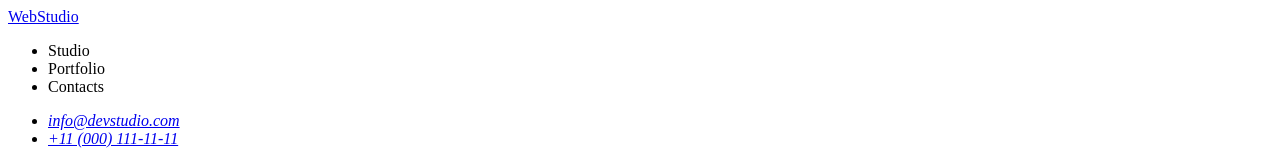
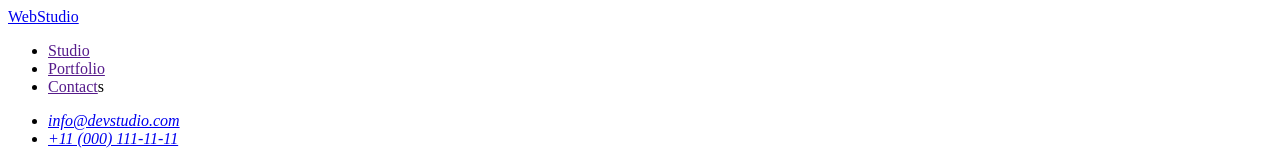
Before and after one commit to mo3es/goit-markup-hw-01, a plain HTML site: page index.html in a window 1280 px wide. Shown: the top 160 px of the page. Drawn offline with Linux system fonts and the light colour scheme.

Commit message:
Fixed after autocheck - tegs <a> in header rewrited

```diff
--- a/index.html
+++ b/index.html
@@ -12,9 +12,9 @@
       <nav>
         <a href="./index.html">WebStudio</a>
         <ul>
-          <li><a href=""></a>Studio</li>
-          <li><a href=""></a>Portfolio</li>
-          <li><a href=""></a>Contacts</li>
+          <li><a href="">Studio</a></li>
+          <li><a href="">Portfolio</a></li>
+          <li><a href="">Contact</a>s</li>
         </ul>
       </nav>
 
```
